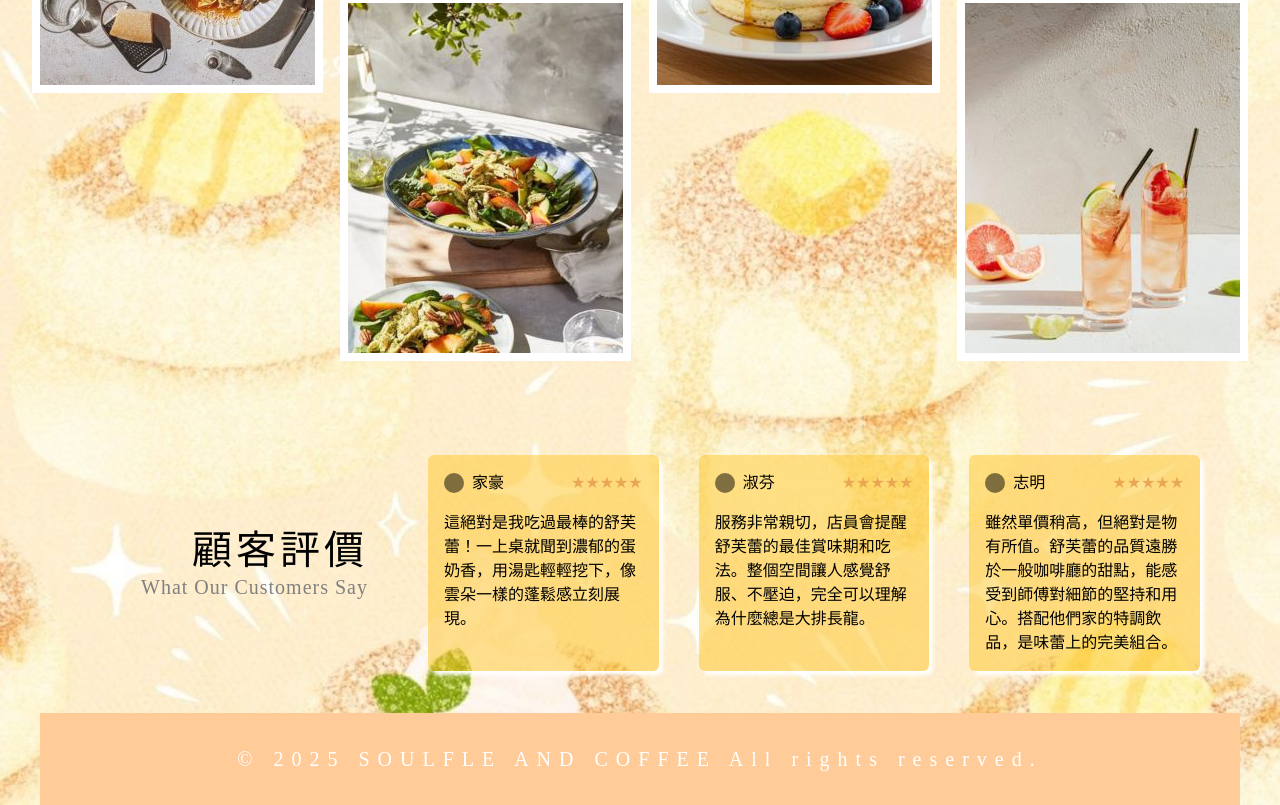
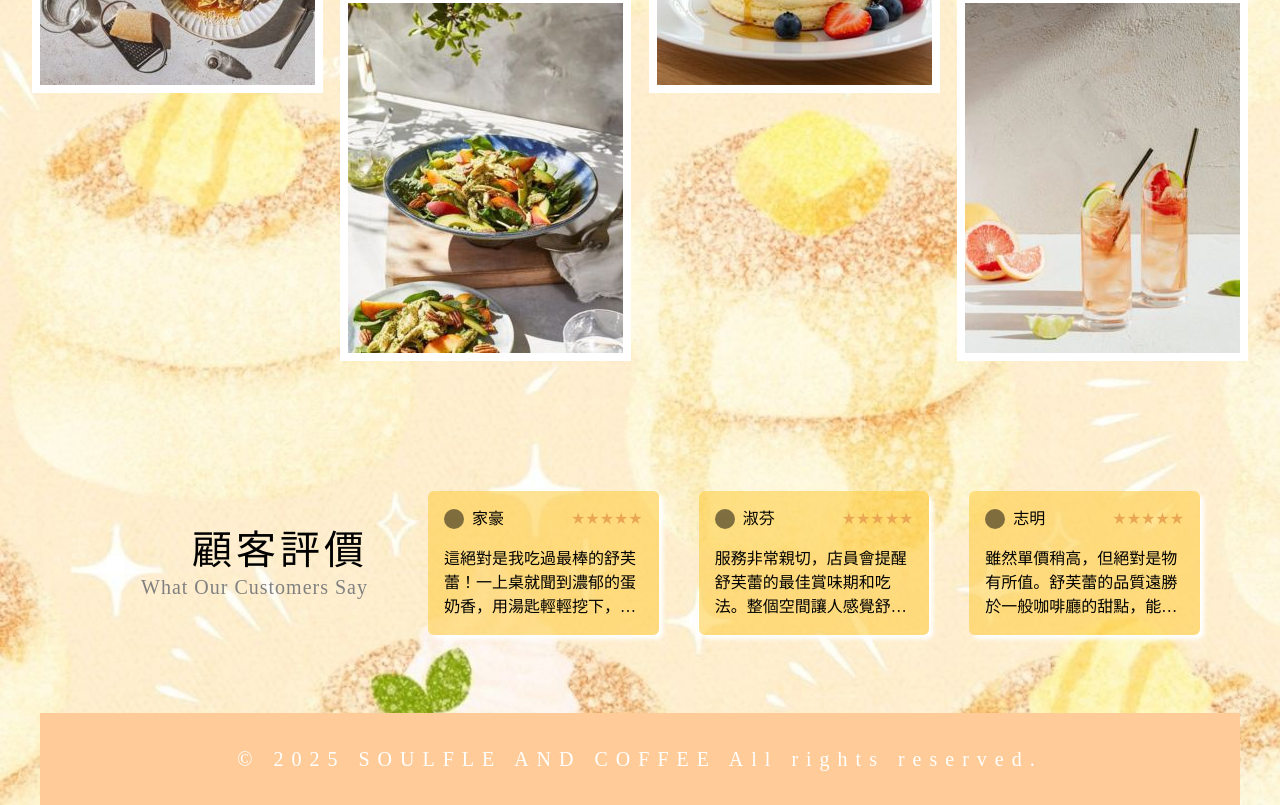
Before and after one commit to hkytracy-eng/soulfleandcoffee, a plain HTML site: page menu.html in a window 1280 px wide. Shown: the part 1475-2280 px from the top of the page. Drawn offline with Linux system fonts and the light colour scheme; a web font is replaced by a local one.

Commit message:
menu updated

```diff
--- a/CSS/menu.css
+++ b/CSS/menu.css
@@ -234,7 +234,7 @@ body{
 
 .rightcontent ul li p{
     display:-webkit-box;
-    -webkit-line-clamp-: 3;
+    -webkit-line-clamp: 3;
     -webkit-box-orient: vertical;
     overflow: hidden;
     padding-top:16px ;
```
